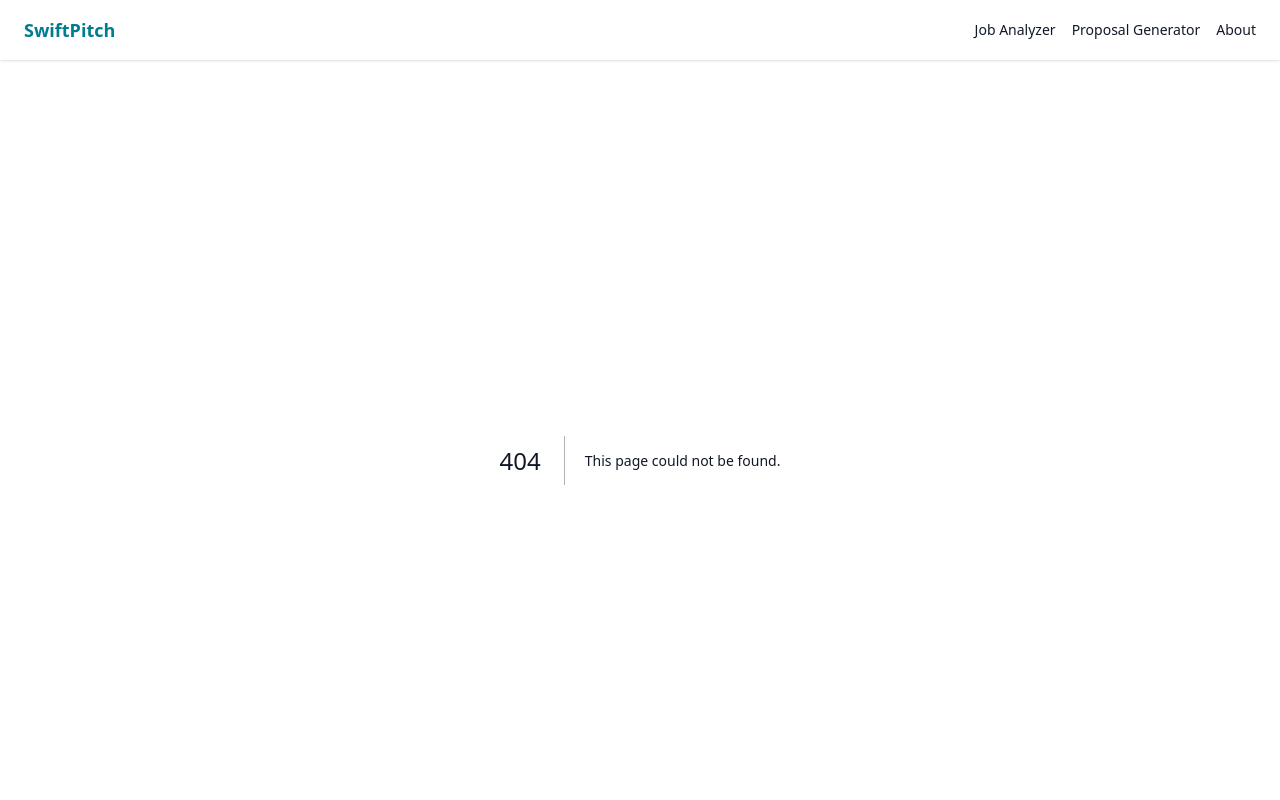
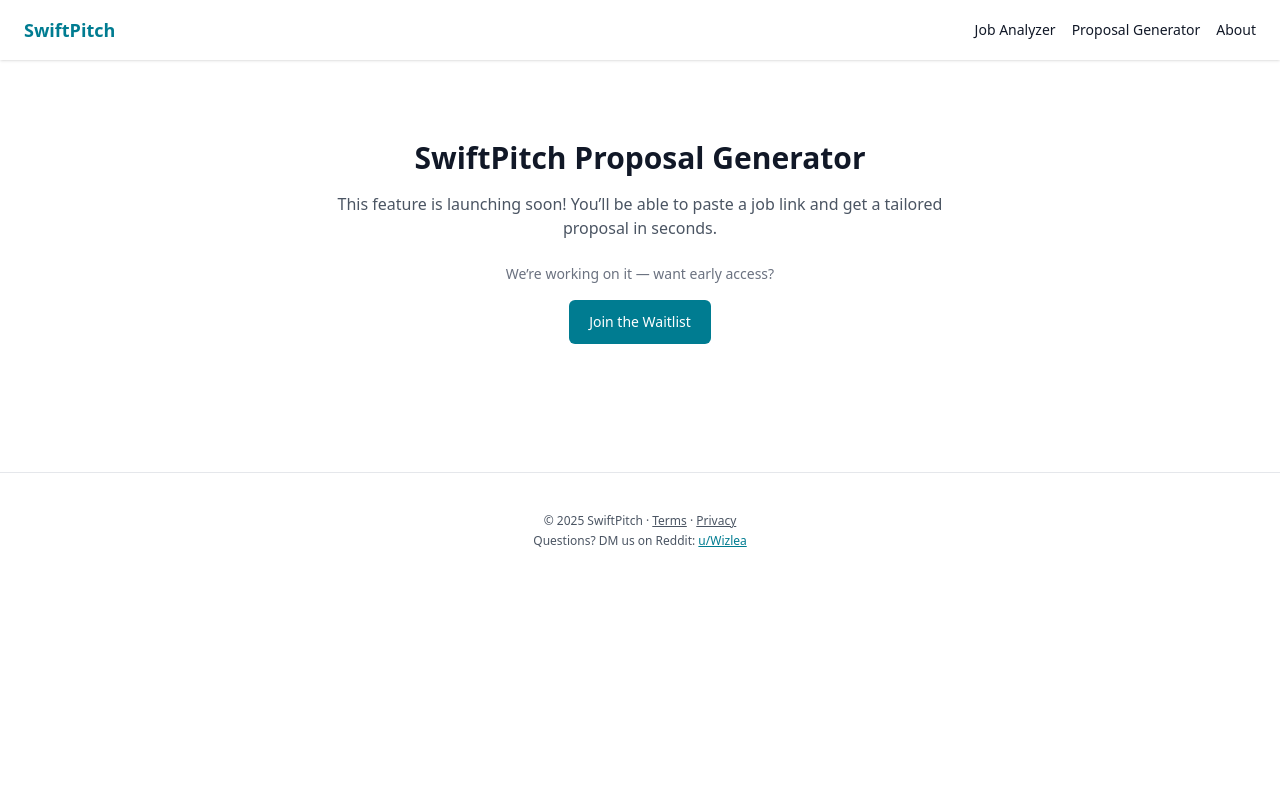
Before and after one commit to ericlpzzz/swiftpitch-landing, a Next.js app: page /proposal-generator in a window 1280 px wide. Before the commit this address had no page. Shown: the top 800 px of the page. Built offline with nearby package versions, Linux system fonts and the light colour scheme.

Commit message:
Create page.tsx

```diff
--- /dev/null
+++ b/app/proposal-generator/page.tsx
@@ -0,0 +1,17 @@
+export default function ProposalGenerator() {
+  return (
+    <main className="max-w-2xl mx-auto px-6 py-20 text-center">
+      <h1 className="text-3xl font-bold mb-4">SwiftPitch Proposal Generator</h1>
+      <p className="text-gray-600 mb-6">
+        This feature is launching soon! You’ll be able to paste a job link and get a tailored proposal in seconds.
+      </p>
+      <p className="text-sm text-gray-500">We’re working on it — want early access?</p>
+      <a
+        href="https://tally.so/r/w5Ye2M"
+        className="inline-block mt-4 bg-brand hover:bg-[#005f6b] text-white font-medium px-5 py-3 rounded-md text-sm"
+      >
+        Join the Waitlist
+      </a>
+    </main>
+  );
+}
```
